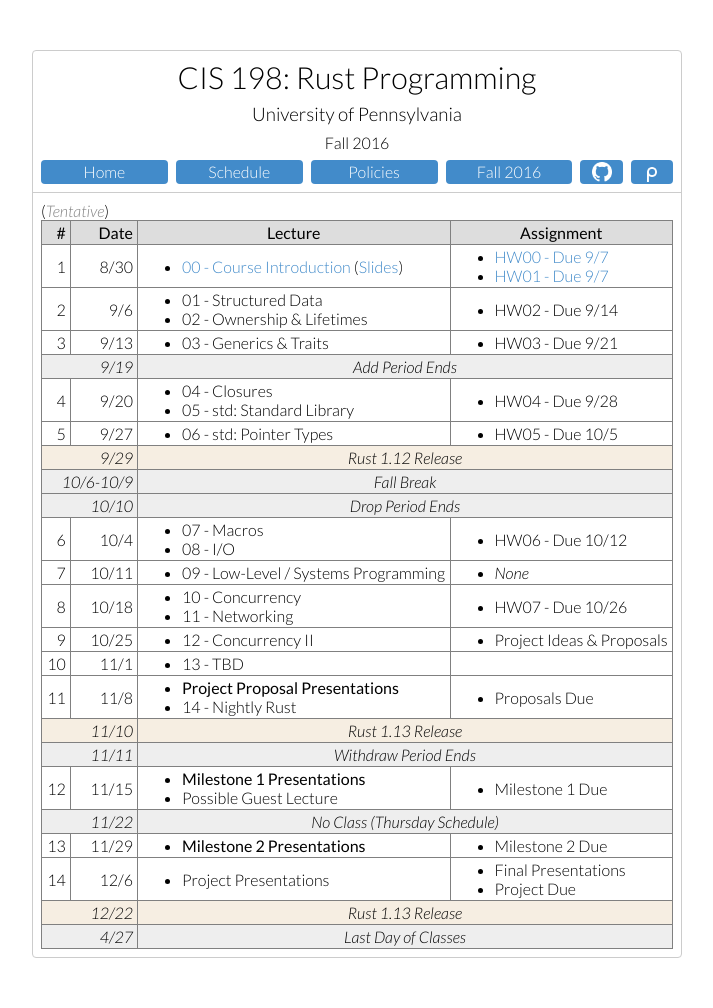
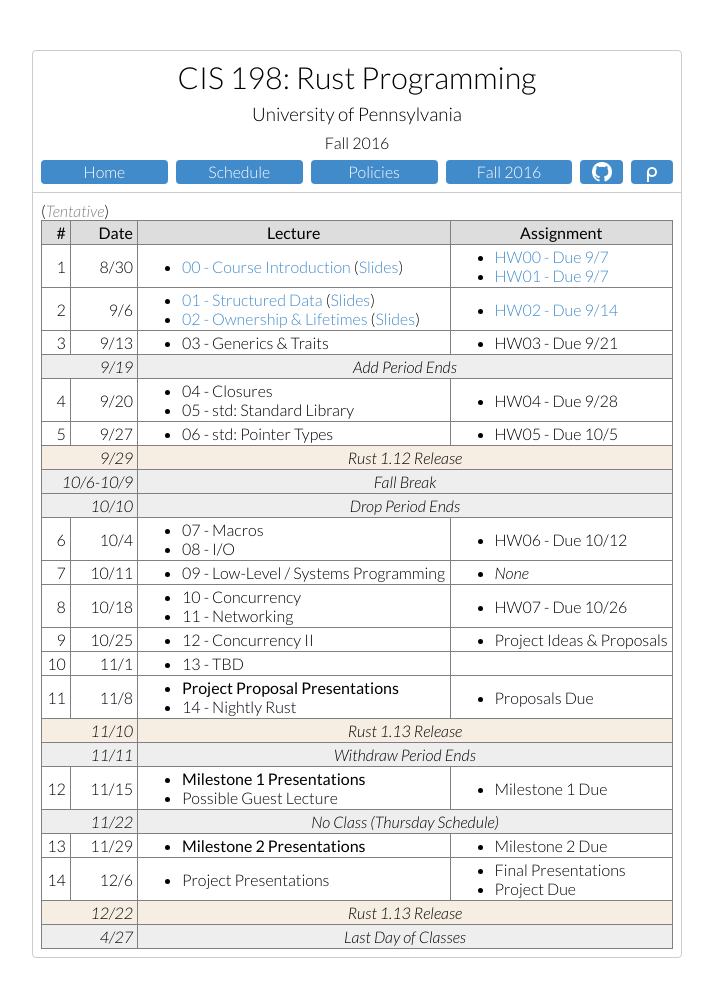
Before and after one commit to cis198-2016f/cis198-2016f.github.io, a Jekyll site: the page built from schedule/index.html, in a window 1280 px wide. Shown: the whole page, without its empty margins (283-996 px from the left). Built offline with Jekyll 4.4.1, drawn with Linux system fonts in a browser that asks for light colours.

Commit message:
Publish week 2 material

```diff
--- a/schedule/index.html
+++ b/schedule/index.html
@@ -81,12 +81,16 @@ permalink: /schedule/
         <td>2 <td>9/6
         <td>
           <ul>
-            <li> 01 - Structured Data</a>
-            <li> 02 - Ownership & Lifetimes</a>
+            <li><a href="{{ page.slides_repo }}/01/content.md">
+                01 - Structured Data</a>
+              (<a href="/slides/01/">Slides</a>)
+            <li><a href="{{ page.slides_repo }}/02/content.md">
+                02 -  Ownership & Lifetimes</a>
+              (<a href="/slides/02/">Slides</a>)
           </ul>
         <td>
           <ul>
-            <li>HW02 - Due 9/14
+            <li><a href="{{ page.hw_repo }}/hw02">HW02 - Due 9/14</a>
           </ul>
 
       <tr>
```
